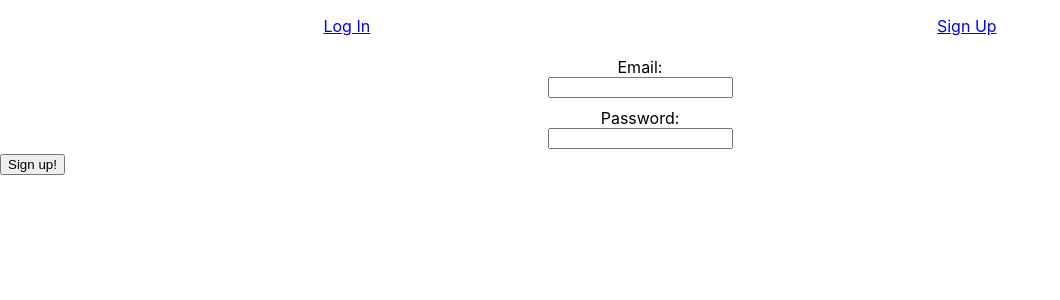
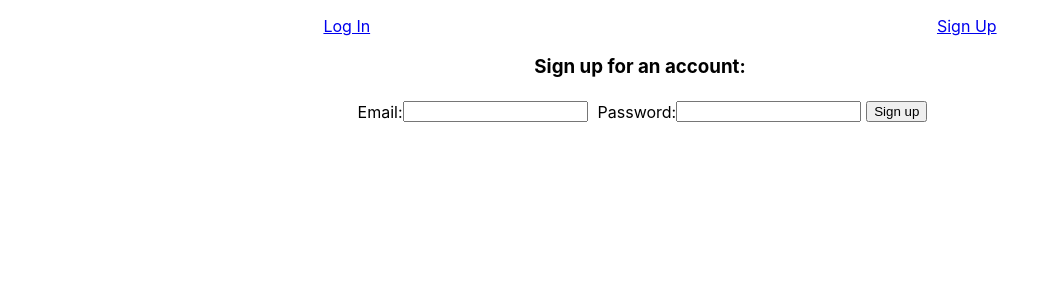
Before and after one commit to jillianlg/todo-auth-front-end, a React (Create React App) app: page /signup in a window 1280 px wide. Shown: the top 300 px of the page, without its empty margins (0-1060 px from the left). Built offline with nearby package versions, Linux system fonts and the light colour scheme.

Commit message:
add logout function and test in localhost

```diff
--- a/src/App.css
+++ b/src/App.css
@@ -17,16 +17,18 @@ h3 {
   flex-direction: row;
   justify-content: center;
 }
+
 label {
   display: flex;
-  flex-direction: column;
-  justify-content: center;
+  flex-direction: row;
+  justify-content: flex-start;
   align-items: center;
   padding: 5px;
 }
 
-button {
+form {
   display: flex;
-  flex-direction: column;
-  justify-content: right;
+  flex-direction: row;
+  justify-content: center;
+  align-items: center;
 }
--- a/src/App.js
+++ b/src/App.js
@@ -29,14 +29,32 @@ export default class App extends Component {
     })
   }
 
+  logOut = () => {
+    localStorage.setItem('TOKEN', '');
+    localStorage.setItem('USERNAME', '');
+
+    this.setState({
+      username: '',
+      token: ''
+    })
+
+  }
+
   render() {
+    console.log('hello');
     return (
       <div>
         <Router>
           <ul>
-          { localStorage.getItem('USERNAME')}
-            <Link to="/login"><div>Log In</div></Link>
-            <Link to="/signup"><div>Sign Up</div></Link>
+            { this.state.username
+            ? <div>
+            {this.state.username}
+            <button onClick={this.logOut}>Log out</button>
+          </div>
+        : <>
+              <Link to="/login"><div>Log In</div></Link>
+              <Link to="/signup"><div>Sign Up</div></Link>
+              </>}
           </ul>
           <Switch>
             <Route exact path='/' render={(routerProps)=> <Home {...routerProps} />} />
--- a/src/Login.js
+++ b/src/Login.js
@@ -29,8 +29,8 @@ export default class Login extends Component {
     render() {
         return (
             <div>
+              <h3>Log in to you account:</h3>
               <form onSubmit={this.handleSubmit}>
-              <h3>Log in to you account:</h3>
                     <label>
                         Email:
                         <input
--- a/src/SignUp.js
+++ b/src/SignUp.js
@@ -32,6 +32,7 @@ export default class Signup extends Component {
     render() {
         return (
             <div>
+                <h3>Sign up for an account:</h3>
                 <form onSubmit={this.handleSubmit}>
                     <label>
                         Email:
@@ -49,7 +50,7 @@ export default class Signup extends Component {
                         this.state.loading
                         ? 'LOADING....'
                         : <button>
-                            Sign up!
+                            Sign up
                         </button>
                     }
                 </form>
--- a/src/Todos.js
+++ b/src/Todos.js
@@ -7,7 +7,7 @@ export default class Todos extends Component {
     }
 
     componentDidMount = async () => {
-        const response = await request.get('https://cryptic-shore-29263.herokuapp.com/api/plants')
+        const response = await request.get('https://cryptic-shore-29263.herokuapp.com/api/todos')
         .set('Authorization', this.props.token)
 
         this.setState({ todos: response.body })
```
